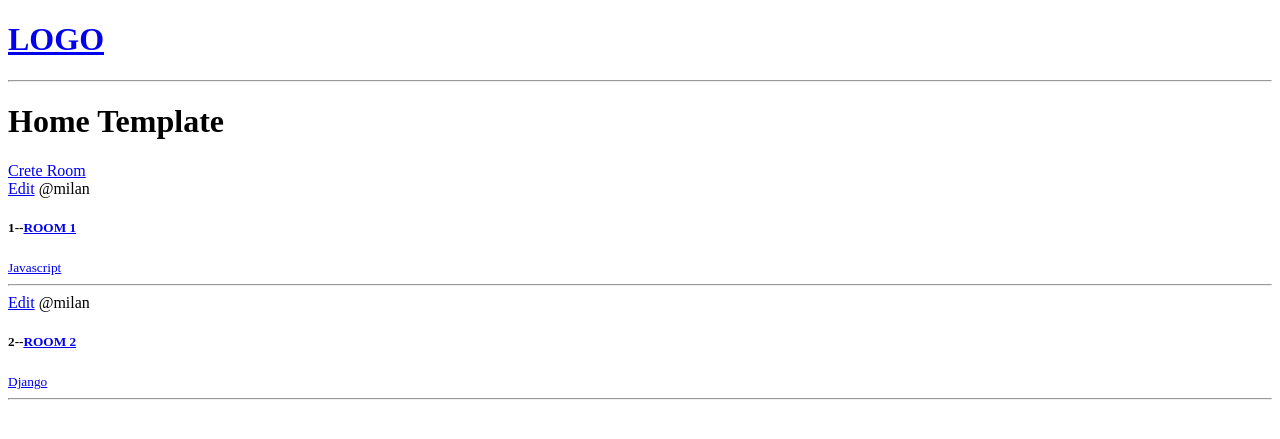
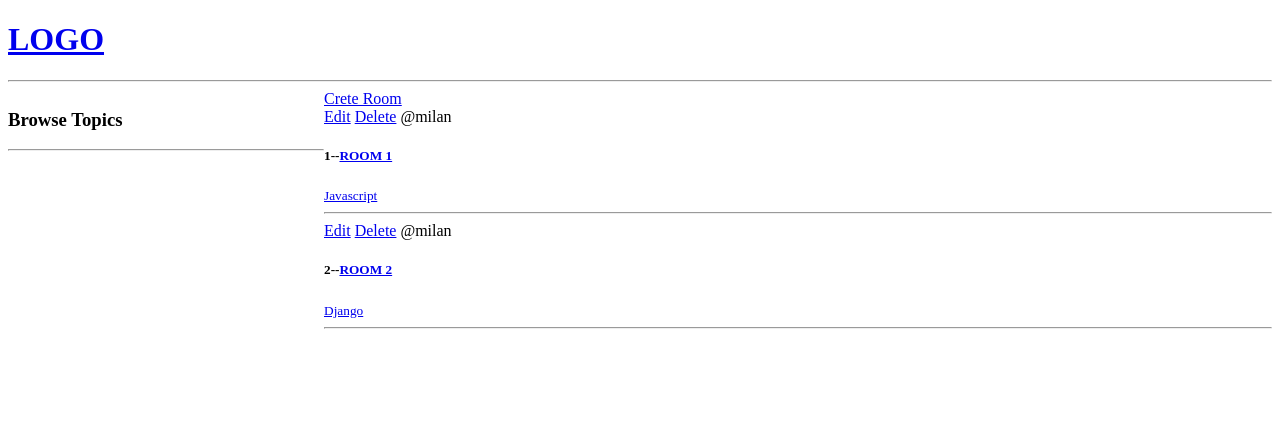
Before and after one commit to Milan-lama/Myapp, a Django app: page / in a window 1280 px wide. Shown: the top 439 px of the page. Run offline with Django 4.2, Linux system fonts and the light colour scheme; data comes from the database, SQL or seed files in the repository; both versions use the stored data as it was after the commit.

Commit message:
first commit

```diff
--- a/base/templates/base/home.html
+++ b/base/templates/base/home.html
@@ -1,13 +1,26 @@
 {% extends 'main.html'%}
 
 {% block content %}
-<h1>Home Template</h1>
+
+<style>
+    .home-container{
+        display: grid;
+        grid-template-columns: 1fr 3fr;
+    }
+</style>
+<div class="home-container">
+    <div>
+        <h3>Browse Topics</h3>
+        <hr>
+    </div>
 <div>
     <a href="{% url 'create-room' %}">Crete Room</a>
     <div>
         {% for room in rooms%}
             <div>
                 <a href="{% url 'update-room' room.id %}">Edit</a>
+                <a href="{% url 'delete-room' room.id %}">Delete</a>
+
                 <span>@{{room.host.username}}</span>
                 <h5>{{room.id}}--<a href="{% url 'room' room.id %}">{{room.name}}</h5>
                 <small>{{room.topic.name}}</small>
@@ -16,5 +29,6 @@
         {% endfor%}
     </div>
 </div>
+</div>
 
 {% endblock content%}
--- a/base/urls.py
+++ b/base/urls.py
@@ -5,5 +5,6 @@ urlpatterns = [
     path('',views.home, name = 'home'),
     path('room/<str:pk>/',views.room,name = 'room'),
     path('create-room/',views.createRoom,name='create-room'),
-    path('update-room/<str:pk>',views.updateRoom,name='update-room')
+    path('update-room/<str:pk>',views.updateRoom,name='update-room'),
+    path('delete-room/<str:pk>',views.deleteRoom,name='delete-room'),
 ]
--- a/base/views.py
+++ b/base/views.py
@@ -1,5 +1,5 @@
 from django.shortcuts import render,redirect
-from .models import Room
+from .models import Room,Topic
 from .forms import RoomForm
 # Create your views here.
 
@@ -16,7 +16,8 @@ from .forms import RoomForm
 # ]
 def home(request):
     rooms = Room.objects.all()
-    context = {'rooms':rooms}
+    topics = Topic.objects.all()
+    context = {'rooms':rooms,'topics':topics}
     return render(request,'base/home.html',context)
 
 def room(request,pk):
@@ -44,3 +45,10 @@ def updateRoom(request,pk):
             return redirect('home')
     context = {'form':form}
     return render(request,'base/room_form.html',context)
+
+def deleteRoom(request,pk):
+    room = Room.objects.get(id=pk)
+    if request.method == "POST":
+        room.delete()
+        return redirect('home')
+    return render(request,'base/delete.html',{'obj':room})
```
Also changed, not shown: base/templates/base/delete.html (added, +11 -0 lines), db.sqlite3.
